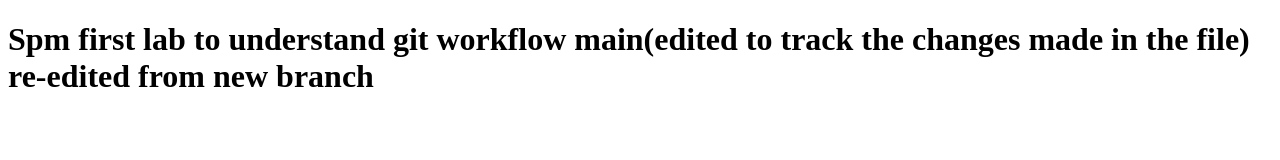
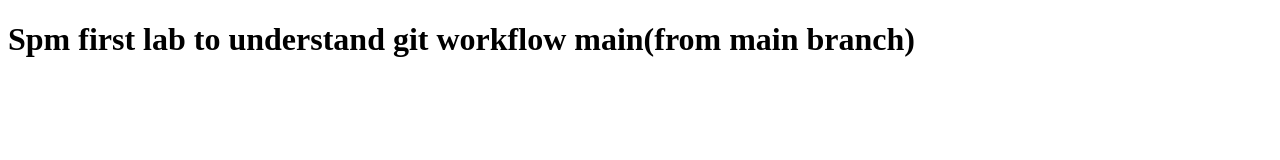
Before and after one commit to aakritishi/spm-lab, a plain HTML site: page spm-test-lab/index.html in a window 1280 px wide. Drawn offline with Linux system fonts and the light colour scheme.

Commit message:
commit from main branch

```diff
--- a/spm-test-lab/index.html
+++ b/spm-test-lab/index.html
@@ -8,7 +8,7 @@
 </head>
 
 <body>
-    <h1>Spm first lab to understand git workflow main(edited to track the changes made in the file) re-edited from new branch</h1>
+    <h1>Spm first lab to understand git workflow main(from main branch)</h1>
 </body>
 
 </html>
```
